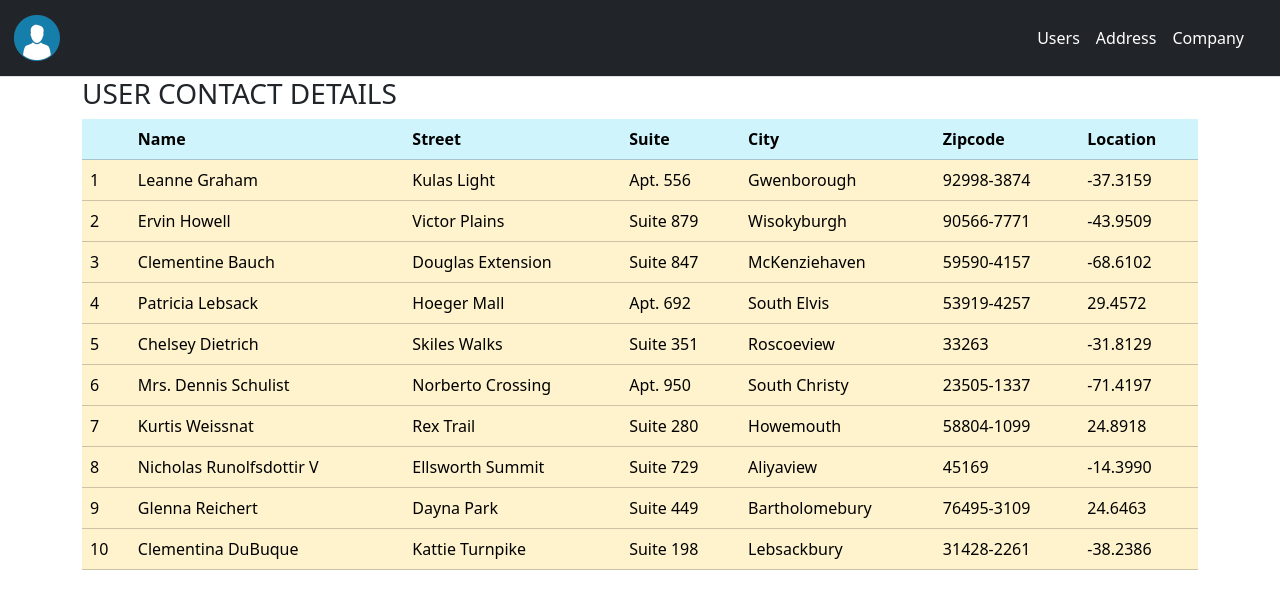
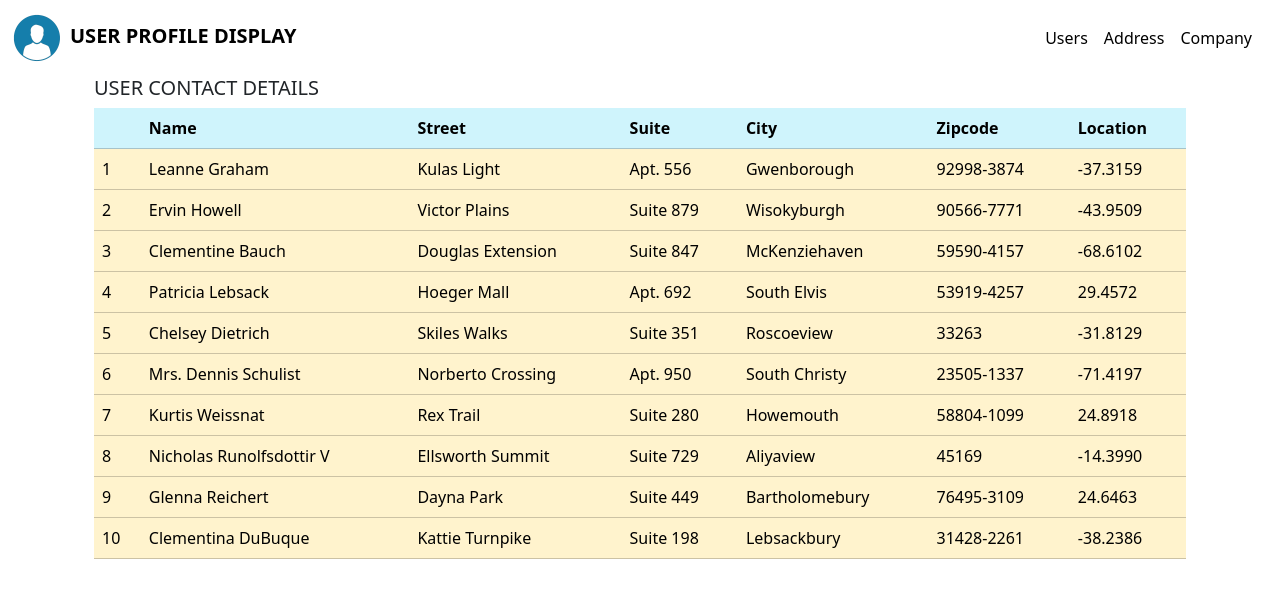
Before and after one commit to Renetta/Ideal_Solutions_Task1, an Angular app in the folder UserProfile/: page /address in a window 1280 px wide. Shown: the top 608 px of the page. Built offline with nearby package versions, Linux system fonts and the light colour scheme.

Commit message:
style changes

```diff
--- a/UserProfile/angular.json
+++ b/UserProfile/angular.json
@@ -28,7 +28,9 @@
               "node_modules/bootstrap/dist/css/bootstrap.min.css",
               "src/styles.css"
             ],
-            "scripts": []
+            "scripts": [
+              "node_modules/bootstrap/dist/js/bootstrap.js"
+            ]
           },
           "configurations": {
             "production": {
--- a/UserProfile/src/app/app.component.html
+++ b/UserProfile/src/app/app.component.html
@@ -1,4 +1,7 @@
 <app-navbar></app-navbar>
 <section>
-  <router-outlet></router-outlet>
+  <div class="container">
+    <router-outlet></router-outlet>
+  </div>
+
 </section>
--- a/UserProfile/src/app/components/address/address.component.html
+++ b/UserProfile/src/app/components/address/address.component.html
@@ -1,5 +1,5 @@
  <div class="container">
-    <h3>USER CONTACT DETAILS</h3>
+    <h5>USER CONTACT DETAILS</h5>
     <table class="table table-info">
         <thead>
             <tr>
--- a/UserProfile/src/app/components/company/company.component.html
+++ b/UserProfile/src/app/components/company/company.component.html
@@ -1,5 +1,5 @@
 <div class="container">
-    <h3>COMPANY PROFILE</h3>
+    <h5>COMPANY DETAILS</h5>
     <table class="table table-info">
         <thead>
             <tr>
--- a/UserProfile/src/app/components/user-details/user-details.component.html
+++ b/UserProfile/src/app/components/user-details/user-details.component.html
@@ -1,5 +1,5 @@
-<div class="container">
-    <h3>Details of {{selectedUser?.name}}</h3>
+<div class="container mt-4">
+    <!-- <h5>Details of {{selectedUser?.name}}</h5> -->
     <div class="container bg-light">
         <div class="row">
             <div class="col-md-4 border border-right-1">
--- a/UserProfile/src/app/components/userprofile/userprofile.component.html
+++ b/UserProfile/src/app/components/userprofile/userprofile.component.html
@@ -1,5 +1,5 @@
 <div class="container">
-    <h3>USER PROFILE</h3>
+    <h5>USER PROFILE</h5>
     <table class="table table-info">
         <thead>
             <tr>
--- a/UserProfile/src/app/navbar/navbar.component.css
+++ b/UserProfile/src/app/navbar/navbar.component.css
@@ -1,6 +1,25 @@
 .offcanvas-title {
-    color: #fff;
+    color: #000;
 }
+
 .navbar ul li a {
-    color: #fff;
+    color: #000;
 }
+
+.offcanvas-body {
+    /* background: #157eab; */
+}
+
+.offcanvas {
+    width: 300px;
+}
+
+.offcanvas-body ul li:hover {
+    background-color: #fff;
+    opacity: 1;
+}
+
+.offcanvas-body ul li:hover,
+a {
+    color: #000;
+}
--- a/UserProfile/src/app/navbar/navbar.component.html
+++ b/UserProfile/src/app/navbar/navbar.component.html
@@ -1,8 +1,9 @@
-<nav class="navbar navbar-expand-lg bg-dark border-bottom border-body">
+<nav class="navbar navbar-expand-lg border-body" style="background-color: #fff;">
     <div class="container-fluid">
         <a class="navbar-brand" routerLink="/users">
             <img [src]="'./assets/images/logo.png'" width="50"
                 alt="userprofile" class="d-inline-block" />
+            <span class="fw-bold ms-2 text-uppercase">User Profile Display</span>
         </a>
         <button class="navbar-toggler" type="button" data-bs-toggle="offcanvas"
             data-bs-target="#offcanvasNavbar"
@@ -13,15 +14,15 @@
             tabindex="-1" id="offcanvasNavbar"
             aria-labelledby="offcanvasNavbarLabel">
             <div class="offcanvas-header">
-                <h5 class="offcanvas-title" id="offcanvasNavbarLabel" ><img
-                        [src]="'./assets/images/logo.png'" width="100"
+                <h5 class="offcanvas-title text-center" id="offcanvasNavbarLabel" ><img
+                        [src]="'./assets/images/logo.png'" width="50"
                         alt="userprofile" />
-                        <b>User Profile</b></h5>
+                        <span class="fw-bold ms-2 text-uppercase">User Profile Display</span></h5>
                 <button type="button" class="btn-close text-reset"
                     data-bs-dismiss="offcanvas" aria-label="Close"></button>
             </div>
             <div class="offcanvas-body">
-                <ul class="navbar-nav justify-content-end flex-grow-1 pe-3">
+                <ul class="navbar-nav justify-content-end flex-grow-1 pe-2">
                     <li class="nav-item active" data-bs-dismiss="offcanvas">
                         <a class="nav-link" routerLink="/users"
                             routerLinkActive="active">Users</a>
```
